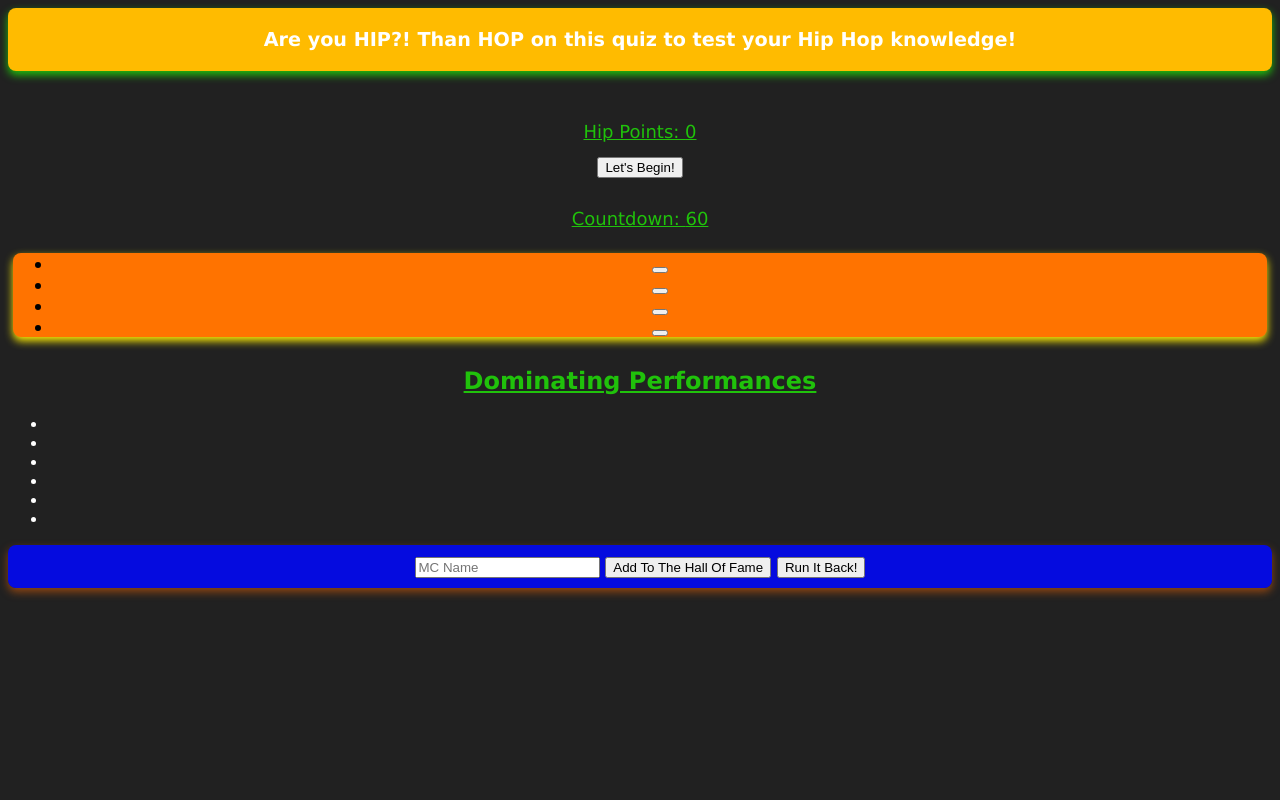
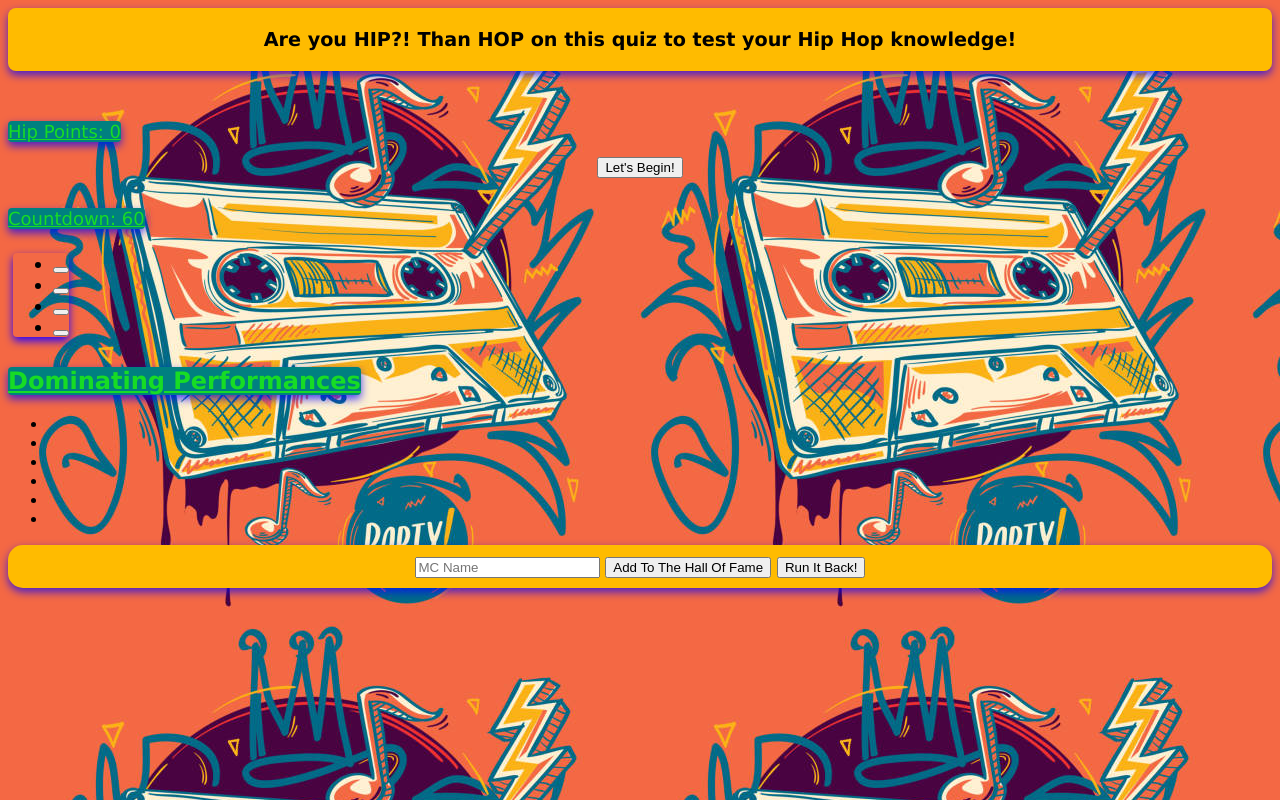
Before and after one commit to kpaige-henderson/Hip-Hop-Hooray, a plain HTML site: page index.html in a window 1280 px wide. Drawn offline with Linux system fonts and the light colour scheme.

Commit message:
fixed styling

```diff
--- a/assets/style.css
+++ b/assets/style.css
@@ -1,6 +1,6 @@
 body {
-    background-color: #000000de;
-    color: #fff;
+    background-image: url("background.jpg");
+    color: #000000;
     font-family:'Lucida Sans', 'Lucida Sans Regular', 'Lucida Grande', 'Lucida Sans Unicode', Geneva, Verdana, sans-serif
 }
 
@@ -11,7 +11,7 @@ nav {
     font-size: larger;
     font-weight: bold;
     border-radius: 8px;
-    box-shadow: 0 4px 8px rgba(32, 255, 3, 0.727);
+    box-shadow: 0 4px 8px rgba(7, 3, 255, 0.727);
 
 }
 
@@ -36,42 +36,49 @@ main {
     font-size: large;
     color: rgba(32, 255, 3, 0.727);
     text-decoration: underline;
+    background-color: teal;
+    border-radius: 4px;
+    box-shadow: 0 4px 8px rgba(7, 3, 255, 0.727);
+    max-width: fit-content;
+
+
 }
 
 .questions {
     font-size: 24px;
     margin-bottom: 20px;
+    background-color: teal;
+    color: #000;
+    border-radius: 4px;
+    box-shadow: 0 4px 8px rgba(7, 3, 255, 0.727);
 }
 
+
 .options {
-    background-color: #ff7300;
+    background-color: #09b3fb01;
     color: #000;
     padding: 10px 20 px;
     font-size: 18px;
     margin: 5px;
-    border-radius: 8px;
-    box-shadow: 0 4px 8px rgb(255, 238, 3);
+    border-radius: 4px;
+    box-shadow: 0 4px 8px rgb(37, 3, 255);
+    max-width: fit-content;
 }
 
 .h2 {
     color: rgba(32, 255, 3, 0.727);
     text-decoration: underline;
+    background-color: teal;
+    border-radius: 4px;
+    box-shadow: 0 4px 8px rgba(7, 3, 255, 0.727);
+    max-width: fit-content;
 }
 
 .form {
-    background-color: #0008ffda;
+    background-color: #ffbb00;
     color: #000;
     padding: 10px 80px;
     font-size: 18px;
-    border-radius: 8px;
-    box-shadow: 0 4px 8px rgba(255, 108, 3, 0.5);
+    border-radius: 15px;
+    box-shadow: 0 4px 8px rgba(7, 3, 255, 0.727);
 }
-
-.restartBtn {
-    background-color: #0008ffda;
-    color: #000;
-    padding: 10px 80px;
-    font-size: 18px;
-    border-radius: 8px;
-    box-shadow: 0 4px 8px rgba(255, 108, 3, 0.5);
-}
```
Also changed, not shown: assets/background.jpg (added).
